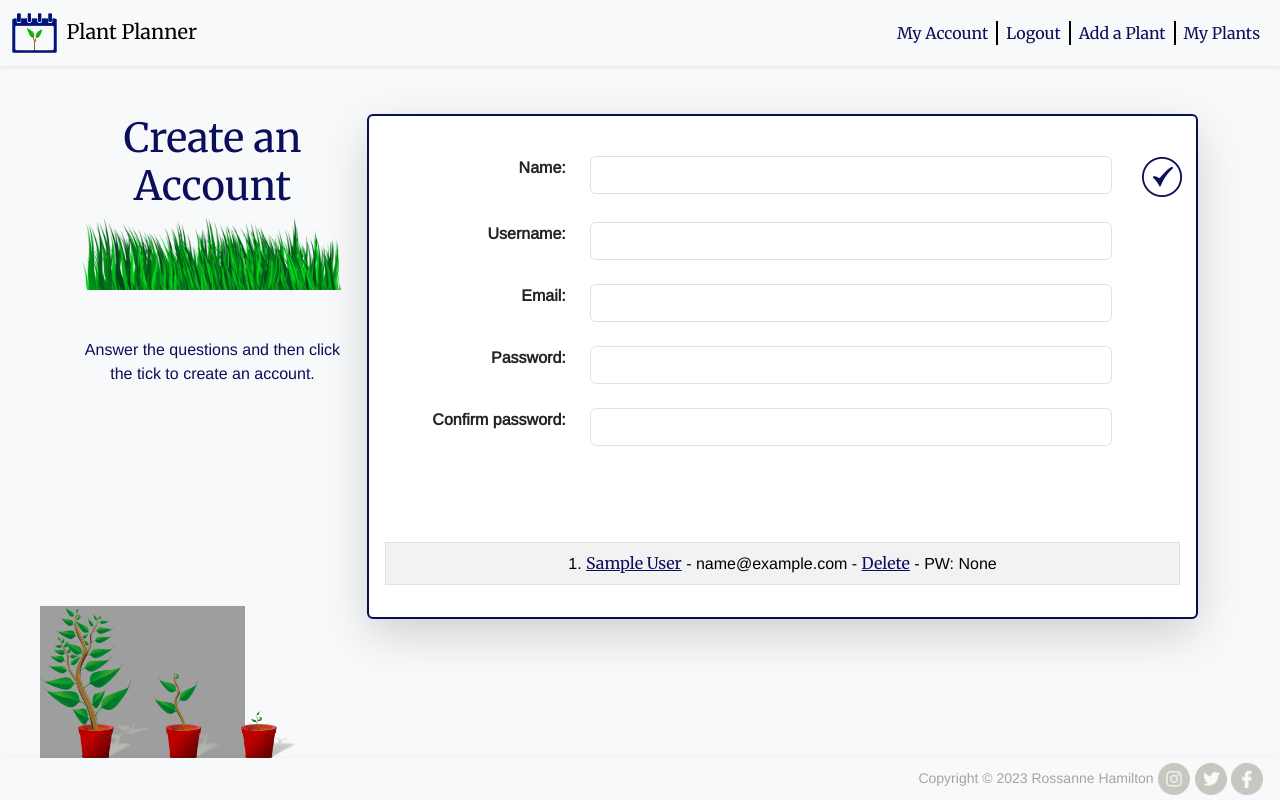
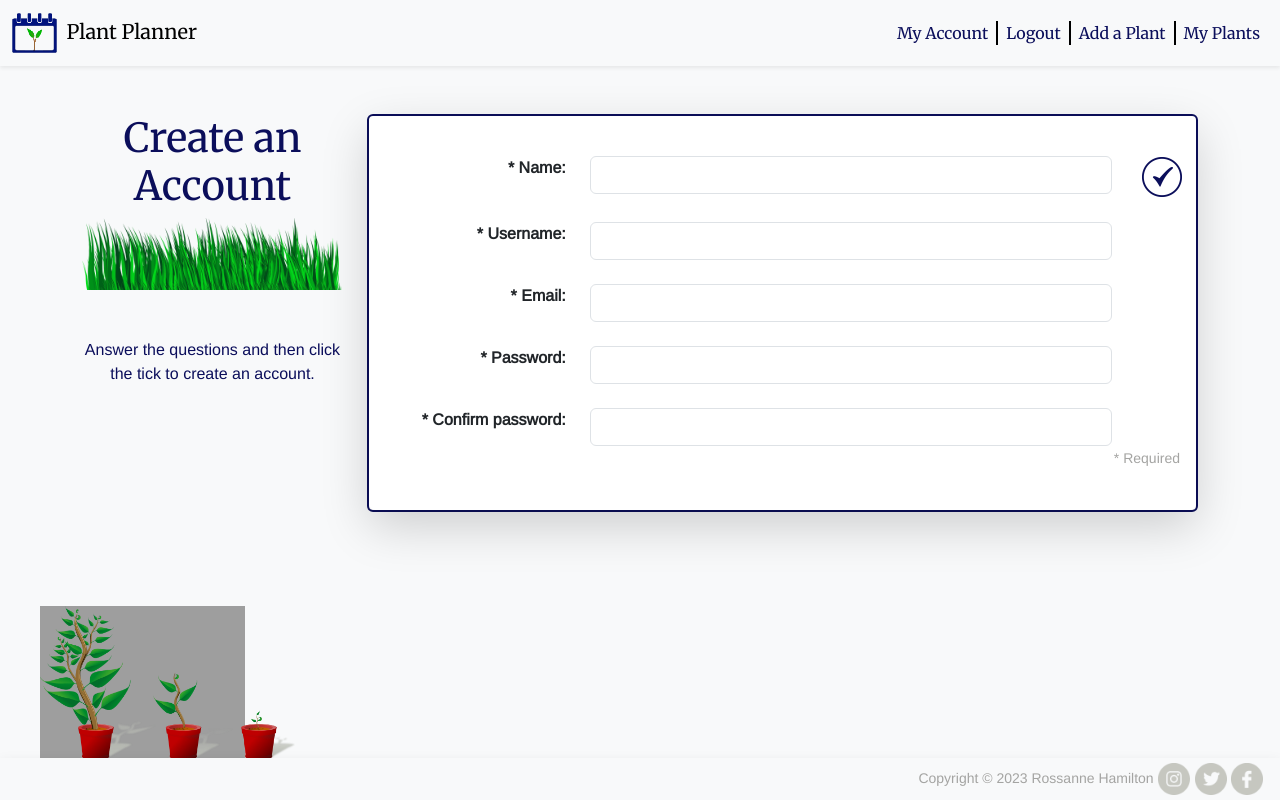
Before and after one commit to Lithill/Plant-Planner, a Flask app: page /user/add in a window 1280 px wide. Run offline with Flask 3, Linux system fonts and the light colour scheme; the visitor is signed in with stand-in values (Sample User, id 1); data comes from the database, SQL or seed files in the repository; some libraries are stand-ins or nearby versions; grey boxes are pictures that could not be loaded.

Commit message:
Add required symbols and tooltips to Add User page

```diff
--- a/plantplanner/templates/add_user.html
+++ b/plantplanner/templates/add_user.html
@@ -29,52 +29,41 @@
             <form method="POST" class="text-end">
                 {{ form.hidden_tag() }}
                 <br>
-                <div class="row">
-                    <div class="col-3"><strong>{{ form.name.label(class="form-label") ~ ':' }}</strong></div>
+                <div class="row" data-bs-toggle="tooltip" data-bs-placement="left" data-bs-title="(Required) Tell us your name">
+                    <div class="col-3"><strong>* {{ form.name.label(class="form-label") ~ ':' }}</strong></div>
                     <div class="col-8">{{ form.name(class="form-control") }}</div>
                     <div class="col-1"><button type=submit><img src="{{ url_for('static', filename='images/save.webp') }}" alt="Save" class="save-button"></button></div>
                 </div>
                 <br>
-                <div class="row">
-                    <div class="col-3"><strong>{{ form.username.label(class="form-label") ~ ':' }}</strong></div>
+                <div class="row" data-bs-toggle="tooltip" data-bs-placement="left" data-bs-title="(Required) Tell us your username">
+                    <div class="col-3"><strong>* {{ form.username.label(class="form-label") ~ ':' }}</strong></div>
                     <div class="col-8">{{ form.username(class="form-control") }}</div>
                     <div class="col-1"></div>
                 </div>
                 <br>
-                <div class="row">
-                    <div class="col-3"><strong>{{ form.email.label(class="form-label") ~ ':' }}</strong></div>
+                <div class="row" data-bs-toggle="tooltip" data-bs-placement="left" data-bs-title="(Required) Tell us your email address">
+                    <div class="col-3"><strong>* {{ form.email.label(class="form-label") ~ ':' }}</strong></div>
                     <div class="col-8">{{ form.email(class="form-control") }}</div>
                     <div class="col-1"></div>
                 </div>
                 <br>
-                <div class="row">
-                    <div class="col-3"><strong>{{ form.password_hash.label(class="form-label") ~ ':' }}</strong></div>
+                <div class="row" data-bs-toggle="tooltip" data-bs-placement="left" data-bs-title="(Required) What password would you like to use?">
+                    <div class="col-3"><strong>* {{ form.password_hash.label(class="form-label") ~ ':' }}</strong></div>
                     <div class="col-8">{{ form.password_hash(class="form-control") }}</div>
                     <div class="col-1"></div>
                 </div>
                 <br>
-                <div class="row">
-                    <div class="col-3"><strong>{{ form.password_hash2.label(class="form-label") ~ ':' }}</strong></div>
+                <div class="row" data-bs-toggle="tooltip" data-bs-placement="left" data-bs-title="(Required) Please re-enter your password. It must match the password above">
+                    <div class="col-3"><strong>* {{ form.password_hash2.label(class="form-label") ~ ':' }}</strong></div>
                     <div class="col-8">{{ form.password_hash2(class="form-control") }}</div>
                     <div class="col-1"></div>
+                </div>
+                <div class="text-end">
+                    <small>* Required</small>
                 </div>
                 <br>
             </form>
         </div>
-        <br><br><br>
-        <table class="table table-hover table-bordered table-striped">
-            {% for our_user in our_users %}
-                <tr>
-                    <td>
-                        {{ our_user.id }}.
-                        <a href="{{ url_for('update', id=our_user.id)}}">{{ our_user.name }}</a>
-                        - {{ our_user.email }}
-                        - <a href="{{ url_for('delete', id=our_user.id)}}">Delete</a>
-                        - PW: {{ our_user.password_hash }}
-                    </td>
-                </tr>
-            {% endfor %}
-        </table>
 
     {% endif %}
 
```
Also changed, not shown: plantplanner/templates/plants.html (+12 -12 lines), README.md, plantplanner/static/images/readme/colour-palette.jpg (added), plantplanner/static/images/readme/my_plants.jpg (added), plantplanner/static/images/readme/sign-in.jpg (added).
